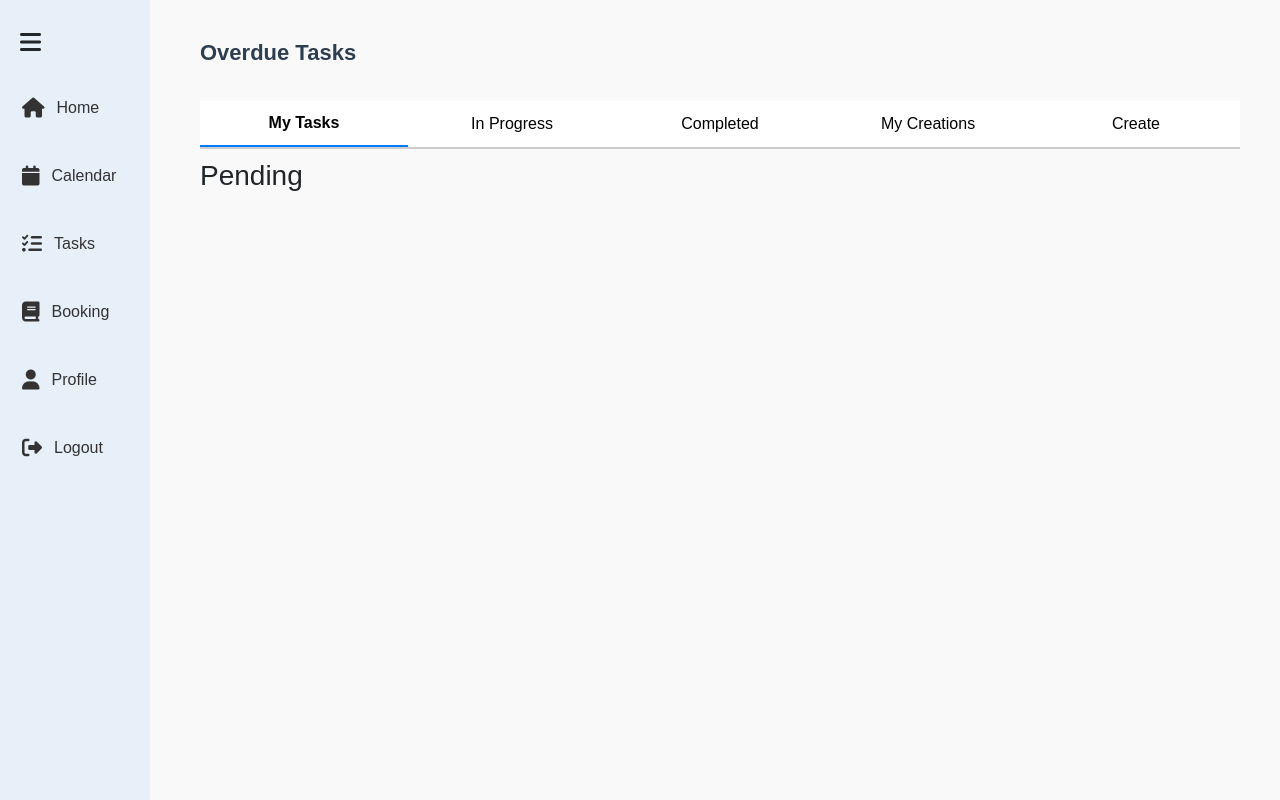
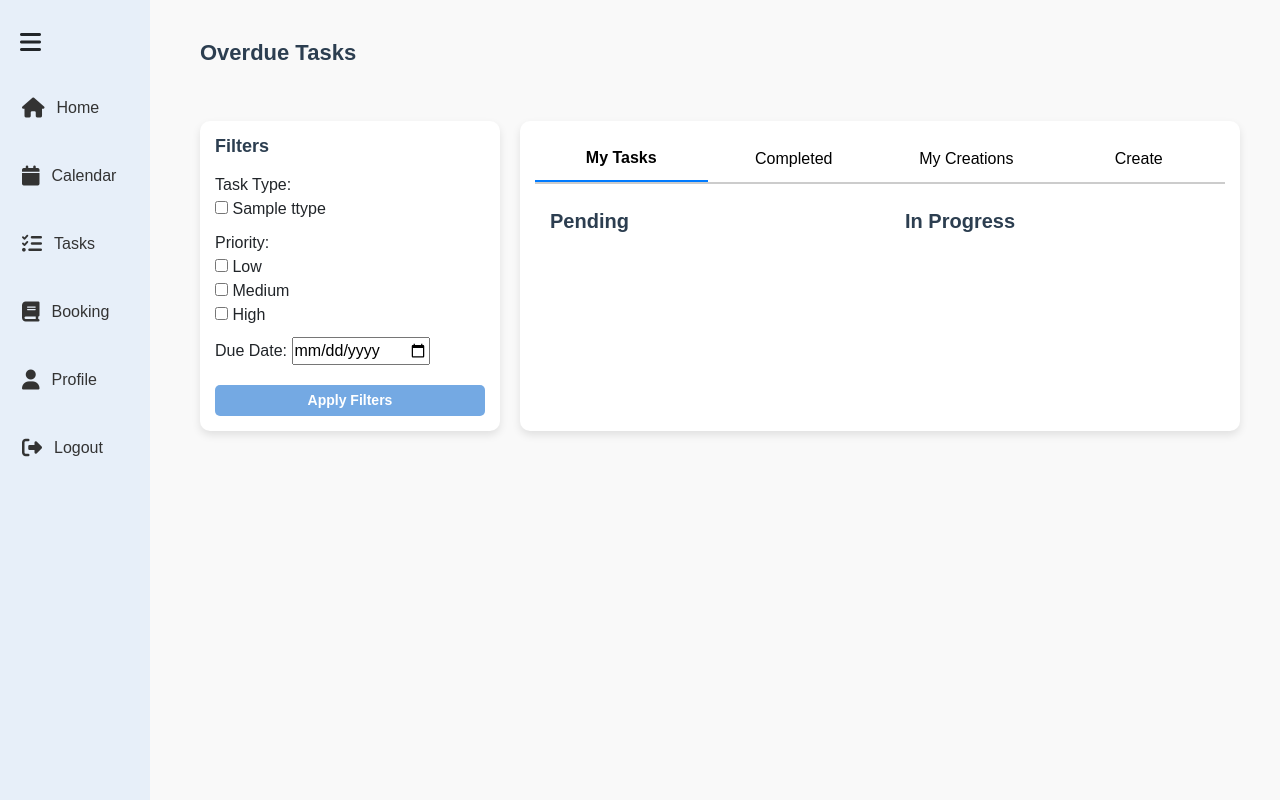
Before and after one commit to sirithatthamrong/SWE-P1, a Flask app: template app/templates/tasks.html in a window 1280 px wide. Run offline with Flask 3, Linux system fonts and the light colour scheme; the template is opened without the code that fills it: most values are stand-ins (such as "Sample title", 1, 10 or a date in 2020); one stand-in notice (Sample message) is shown.

Commit message:
feat: add task filtering refactor: merge pending and in-progress tasks into one tab style: improve UI layout and usability

```diff
--- a/app/static/css/tasks.css
+++ b/app/static/css/tasks.css
@@ -66,44 +66,97 @@
     background-color: #218838;
 }
 
+/* Ensure the main container uses flexbox */
+.main-container {
+    display: flex;
+    flex-direction: row;  /* Ensure horizontal layout */
+    gap: 20px;  /* Space between filters and tasks */
+    padding: 20px;
+}
+
+.filters h3 {
+    font-size: 18px;
+    font-weight: bold;
+    color: #2c3e50;
+    margin-bottom: 15px;
+}
+
+.task-columns {
+    display: flex;
+    justify-content: space-between;
+    align-items: flex-start;
+    gap: 20px;
+    width: 100%;
+}
+
+/* Each column takes half of the available space */
+.task-column {
+    width: 50%;
+    background: white;
+    padding: 15px;
+    border-radius: 10px;
+}
+
+.task-column h3 {
+    font-size: 20px;
+    font-weight: bold;
+    color: #2c3e50;
+    margin-bottom: 15px;
+}
+
 .task-card {
-    background: #ffffff;
+    background: #7e71b5;
+    color: white;
     border: 1px solid #dddddd;
-    border-radius: 10px;
-    padding: 20px;
-    box-shadow: 0px 4px 8px rgba(0, 0, 0, 0.1);
-
-    /* Make cards narrower */
-    width: calc(30% - 10px);
-
+    border-radius: 8px; /* Reduce border radius */
+    padding: 10px; /* Reduce padding */
+    box-shadow: 0px 2px 4px rgba(0, 0, 0, 0.1);
+    /*width: calc(25% - 10px); !* Reduce width *!*/
+    width: 300px;
     cursor: pointer;
     display: flex;
     flex-direction: column;
-    gap: 10px;
+    gap: 5px; /* Reduce spacing inside the card */
+    font-size: 14px; /* Reduce font size */
 }
 
 .task-card h3 {
-    font-size: 22px;
-    color: #333333;
+    font-size: 18px; /* Smaller title */
+    color: white;
+    margin-bottom: 5px; /* Reduce bottom margin */
 }
 
 .task-card p {
-    margin: 5px 0;
-    color: #555555;
-    font-size: 14px;
+    margin: 3px 0;
+    color: white;
+    font-size: 12px;
 }
 
 .task-card:hover {
-    box-shadow: 0px 6px 12px rgba(0, 0, 0, 0.2);
+    background-color: #5b4b78;
+    transform: scale(1.05);
+}
+
+.task-list {
+    display: flex;
+    flex-wrap: wrap;
+    gap: 10px;
+    justify-content: flex-start;
 }
 
 /* Tabs Section */
 .tabs-section {
-    margin: 20px;
+    flex-grow: 1; /* Allow the task section to expand */
+    background: white;
+    padding: 15px;
+    border-radius: 10px;
+    box-shadow: 0px 4px 8px rgba(0, 0, 0, 0.1);
+    width: 90%; /* Full width */
 }
 
 .tabs {
     display: flex;
+    justify-content: space-between; /* Ensure tabs distribute evenly */
     border-bottom: 2px solid #cccccc;
     margin-bottom: 10px;
 }
@@ -186,3 +239,99 @@
     background-color: #f8d7da;
     color: #721c24;
 }
+
+/* Filters should be positioned on the left */
+.filters {
+    width: 300px;  /* Fixed width */
+    background: white;
+    padding: 15px;
+    border-radius: 10px;
+    box-shadow: 0px 4px 8px rgba(0, 0, 0, 0.1);
+    position: sticky;
+    top: 20px;
+    height: fit-content; /* Prevent stretching */
+}
+
+.filter-section {
+    margin-bottom: 10px;
+    width: 300px;
+}
+
+.filter-btn {
+    padding: 5px;
+    margin-top: 10px;
+    background-color: #74a9e3;
+    color: white;
+    border: none;
+    cursor: pointer;
+    width: 100%;
+    border-radius: 5px;
+    font-weight: bold;
+    font-size: 14px;
+}
+
+.filter-btn:hover {
+    background-color: #0056b3;
+}
+
+.create-task-form {
+    display: flex;
+    flex-direction: column;
+    gap: 15px;
+    max-width: 1400px; /* Adjust width */
+    padding: 10px 0;
+}
+
+.create-task-form .form-group {
+    display: flex;
+    flex-direction: column;
+    gap: 5px;
+}
+
+.create-task-form label {
+    font-weight: bold;
+    color: #333;
+}
+
+.create-task-form input,
+.create-task-form textarea,
+.create-task-form select {
+    padding: 10px;
+    border: 1px solid #ccc;
+    border-radius: 5px;
+    font-size: 16px;
+    background: white;
+}
+
+.create-task-form textarea {
+    resize: vertical;
+    min-height: 100px;
+}
+
+/* Align Task Type and Priority Dropdowns */
+.form-row {
+    display: flex;
+    gap: 15px;
+    justify-content: space-between;
+}
+
+.form-row .form-group {
+    flex: 1;
+}
+
+/* Button Styling */
+.submit-btn {
+    padding: 10px 20px;
+    background-color: #74a9e3;
+    color: white;
+    border: none;
+    border-radius: 5px;
+    font-size: 16px;
+    cursor: pointer;
+    align-self: flex-start;
+    font-weight: bold;
+}
+
+.submit-btn:hover {
+    background-color: #0056b3;
+}
--- a/app/static/js/tasks.js
+++ b/app/static/js/tasks.js
@@ -104,5 +104,23 @@
 
 document.addEventListener("DOMContentLoaded", function () {
     let today = new Date().toISOString().split("T")[0];
-    document.getElementById("due_date").setAttribute("min", today); // Set min attribute
+    document.getElementById("filter-due-date").setAttribute("min", today);
 });
+
+function applyFilters() {
+    let selectedTaskTypes = Array.from(document.querySelectorAll(".filter-task-type:checked")).map(cb => cb.value);
+    let selectedPriorities = Array.from(document.querySelectorAll(".filter-priority:checked")).map(cb => cb.value);
+    let selectedDueDate = document.getElementById("filter-due-date").value;
+
+    document.querySelectorAll(".task-card").forEach(card => {
+        let taskType = card.getAttribute("data-task-type");
+        let priority = card.getAttribute("data-priority");
+        let dueDate = card.getAttribute("data-due-date");
+
+        let show = (!selectedTaskTypes.length || selectedTaskTypes.includes(taskType)) &&
+                   (!selectedPriorities.length || selectedPriorities.includes(priority)) &&
+                   (!selectedDueDate || dueDate < selectedDueDate); // Change filter logic
+
+        card.style.display = show ? "block" : "none";
+    });
+}
--- a/app/templates/booking.html
+++ b/app/templates/booking.html
@@ -74,7 +74,7 @@
     </div>
 
     <div class="recent-bookings-container">
-        <h3>📅 Recent Activities - Upcoming Bookings</h3>
+        <h3>Upcoming Bookings</h3>
         <div class="table-wrapper">
             <table class="booking-table">
                 <thead>
--- a/app/templates/tasks.html
+++ b/app/templates/tasks.html
@@ -1,15 +1,5 @@
 {% extends 'base.html' %}
 {% block title %}Tasks{% endblock %}
-
-{% with messages = get_flashed_messages(with_categories=true) %}
-    {% if messages %}
-        <ul class="flashes">
-            {% for category, message in messages %}
-                <li class="{{ category }}">{{ message }}</li>
-            {% endfor %}
-        </ul>
-    {% endif %}
-{% endwith %}
 
 {% block content %}
 
@@ -36,18 +26,49 @@
         </div>
     </div>
 
+    <div class="main-container">
+        <!-- Filter Container -->
+        <div class="filters">
+            <h3>Filters</h3>
+            <div class="filter-section">
+                <label>Task Type:</label>
+                {% for ttype in task_types %}
+                    <div>
+                        <input type="checkbox" class="filter-task-type" value="{{ ttype.id }}">
+                        <label>{{ ttype.name }}</label>
+                    </div>
+                {% endfor %}
+            </div>
+
+            <div class="filter-section">
+                <label>Priority:</label>
+                <div><input type="checkbox" class="filter-priority" value="low"> Low</div>
+                <div><input type="checkbox" class="filter-priority" value="medium"> Medium</div>
+                <div><input type="checkbox" class="filter-priority" value="high"> High</div>
+            </div>
+
+            <div class="filter-section">
+                <label>Due Date:</label>
+                <input type="date" id="filter-due-date">
+            </div>
+            <button class="filter-btn" onclick="applyFilters()">Apply Filters</button>
+        </div>
+
+        <!-- Task List Container -->
         <div class="tabs-section">
             <div class="tabs">
                 <!-- The onclick calls openTab(event, 'my-tasks') etc. -->
                 <button class="tab-button active" onclick="openTab(event, 'my-tasks')">My Tasks</button>
-            <button class="tab-button" onclick="openTab(event, 'in-progress')">In Progress</button>
                 <button class="tab-button" onclick="openTab(event, 'completed')">Completed</button>
                 <button class="tab-button" onclick="openTab(event, 'my-creations')">My Creations</button>
                 <button class="tab-button" onclick="openTab(event, 'create')">Create</button>
             </div>
 
-        <!-- My Tasks tab -->
+            <!-- My Tasks tab (includes Pending and In Progress tasks in two columns) -->
             <div class="tab-content active" id="my-tasks">
+                <div class="task-columns">
+                    <!-- Pending Tasks Column -->
+                    <div class="task-column">
                         <h3>Pending</h3>
                         <div class="task-list">
                             {% for task in tasks if task.status == 'pending' %}
@@ -68,9 +89,9 @@
                         </div>
                     </div>
 
-        <!-- In Progress tab -->
-        <div class="tab-content" id="in-progress">
-            <h3>In Progress Tasks</h3>
+                    <!-- In Progress Tasks Column -->
+                    <div class="task-column">
+                        <h3>In Progress</h3>
                         <div class="task-list">
                             {% for task in tasks if task.status == 'in progress' %}
                                 <div class="task-card"
@@ -89,10 +110,11 @@
                             {% endfor %}
                         </div>
                     </div>
+                </div>
+            </div>
 
             <!-- Completed tab -->
             <div class="tab-content" id="completed">
-            <h3>Completed Tasks</h3>
                 <div class="task-list">
                     {% for task in tasks if task.status == 'completed' %}
                         <div class="task-card"
@@ -104,7 +126,7 @@
                              data-status="{{ task.status }}"
                              data-owned="{{ 'true' if task.created_by == session['user_id'] else 'false' }}">
                             <h3>{{ task.task_name }}</h3>
-                        <p><strong>Description:</strong> {{ task.task_description }}</p>
+{#                            <p><strong>Description:</strong> {{ task.task_description }}</p>#}
                             <p><strong>Due Date:</strong> {{ task.due_date }}</p>
                             <p><strong>Status:</strong> {{ task.status }}</p>
                         </div>
@@ -114,7 +136,6 @@
 
             <!-- My Creations tab -->
             <div class="tab-content" id="my-creations">
-            <h3>Owned Tasks</h3>
                 <div class="task-list">
                     {% for task in my_created_tasks %}
                         <div class="task-card"
@@ -129,7 +150,7 @@
                         >
                             <h3>{{ task.task_name }}</h3>
                             <p><strong>Priority:</strong> {{ task.priority }}</p>
-                        <p><strong>Description:</strong> {{ task.task_description }}</p>
+{#                            <p><strong>Description:</strong> {{ task.task_description }}</p>#}
                             <p><strong>Due Date:</strong> {{ task.due_date }}</p>
                             <p><strong>Status:</strong> {{ task.status }}</p>
                         </div>
@@ -137,43 +158,52 @@
                 </div>
             </div>
 
-        <!-- Create Task tab -->
             <div class="tab-content" id="create">
-            <h3>Create a New Task</h3>
-            <form action="{{ url_for('main.tasks_page') }}" method="POST">
-                <label>Task Name:
+                <form action="{{ url_for('main.tasks_page') }}" method="POST" class="create-task-form">
+
+                    <div class="form-group">
+                        <label for="task_name">Task Name</label>
                         <input type="text" name="task_name" id="task_name" required>
-                </label><br><br>
+                    </div>
 
-                <label>Task Description:
-                    <textarea name="task_description" id="task_description" required></textarea>
-                </label><br><br>
+                    <div class="form-group">
+                        <label for="assigned_to">Assign To</label>
+                        <input type="text" name="assigned_to" id="assigned_to" placeholder="e.g. 1;2;3" required>
+                    </div>
 
-                <label>Due Date:
+                    <div class="form-row">
+                        <div class="form-group">
+                            <label for="due_date">Due Date</label>
                             <input type="date" name="due_date" id="due_date" required>
-                </label><br><br>
+                        </div>
+                    </div>
 
-                <label>Task Type:
+                    <div class="form-row">
+                        <div class="form-group">
+                            <label for="task_type_id">Task Type</label>
                             <select name="task_type_id" id="task_type_id">
                                 {% for ttype in task_types %}
                                     <option value="{{ ttype.id }}">{{ ttype.name }}</option>
                                 {% endfor %}
                             </select>
-                </label><br><br>
+                        </div>
 
-                <label>Assigned To (User IDs, semicolon separated):
-                    <input type="text" name="assigned_to" id="assigned_to" placeholder="e.g. 1;2;3" required>
-                </label><br><br>
-
-                <label>Priority:
+                        <div class="form-group">
+                            <label for="priority">Priority</label>
                             <select name="priority" id="priority">
                                 <option value="low">Low</option>
                                 <option value="medium" selected>Medium</option>
                                 <option value="high">High</option>
                             </select>
-                </label><br><br>
+                        </div>
+                    </div>
 
-                <button type="submit">Create Task</button>
+                    <div class="form-group">
+                        <label for="task_description">Descriptions</label>
+                        <textarea name="task_description" id="task_description" required></textarea>
+                    </div>
+
+                    <button type="submit" class="submit-btn">Create Task</button>
                 </form>
             </div>
         </div>
@@ -203,4 +233,10 @@
             </div>
         </div>
     </body>
+    <script>
+        document.addEventListener("DOMContentLoaded", function () {
+            let today = new Date().toISOString().split("T")[0];
+            document.getElementById("due_date").setAttribute("min", today);
+        });
+    </script>
 {% endblock %}
```
Lines whose indentation alone changed are shown as unchanged.
